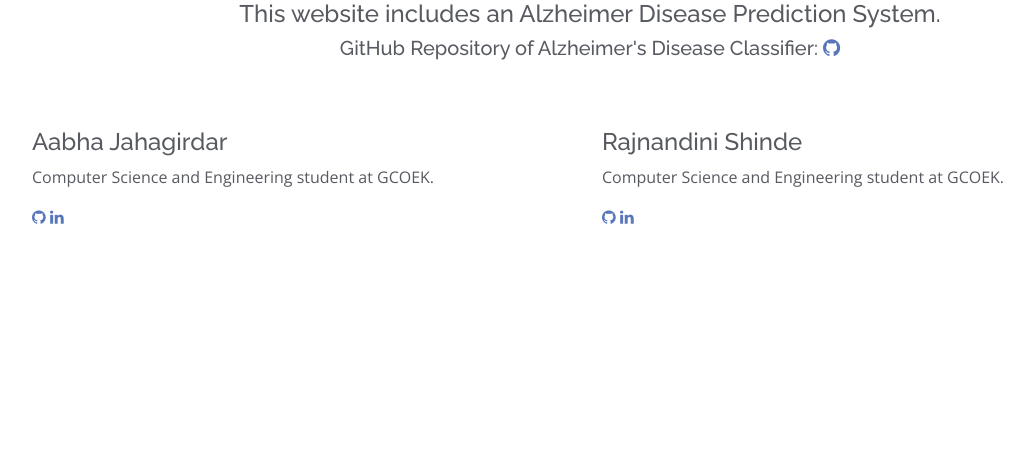
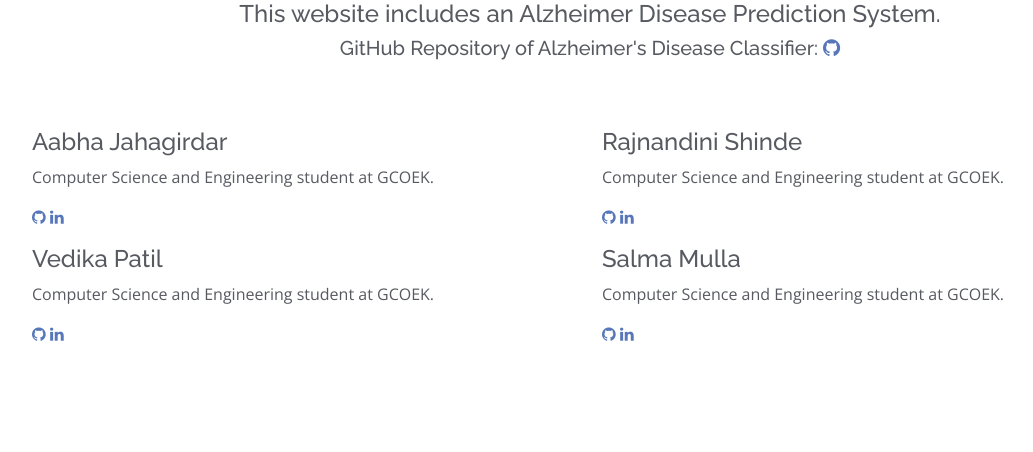
Before and after one commit to AabhaJahagirdar/Alzheimer_Prediction, a Flask app: page / in a window 1280 px wide. Shown: the part 1316-1768 px from the top of the page, without its empty margins (50-1083 px from the left). Before the commit the page ends 1540 px from the top, so only its background shows below. Run offline with Flask 2, Linux system fonts and the light colour scheme; some libraries are stand-ins or nearby versions.

Commit message:
Add team member profiles to index.html

```diff
--- a/templates/index.html
+++ b/templates/index.html
@@ -168,6 +168,22 @@
                     <a href="https://www.linkedin.com/in/rajnandini-shinde-a23471385/"><i class="fa fa-linkedin"></i></a>
                   </p>
                 </div>
+                <div class="col-md-6">
+                  <h4>Vedika Patil</h4>
+                  <p>Computer Science and Engineering student at GCOEK.</p>
+                  <p>
+                    <a href="https://github.com/Vedika9899/"><i class="fa fa-github"></i></a>
+                    <a href="https://www.linkedin.com/in/vedika-patil-b166ba357/"><i class="fa fa-linkedin"></i></a>
+                  </p>
+                </div>
+                <div class="col-md-6">
+                  <h4>Salma Mulla</h4>
+                  <p>Computer Science and Engineering student at GCOEK.</p>
+                  <p>
+                    <a href="https://github.com/Salma-1011/"><i class="fa fa-github"></i></a>
+                    <a href="https://www.linkedin.com/in/salma-mulla-757aa6339/"><i class="fa fa-linkedin"></i></a>
+                  </p>
+                </div>
               </div>
             </div>
           </div>
```
